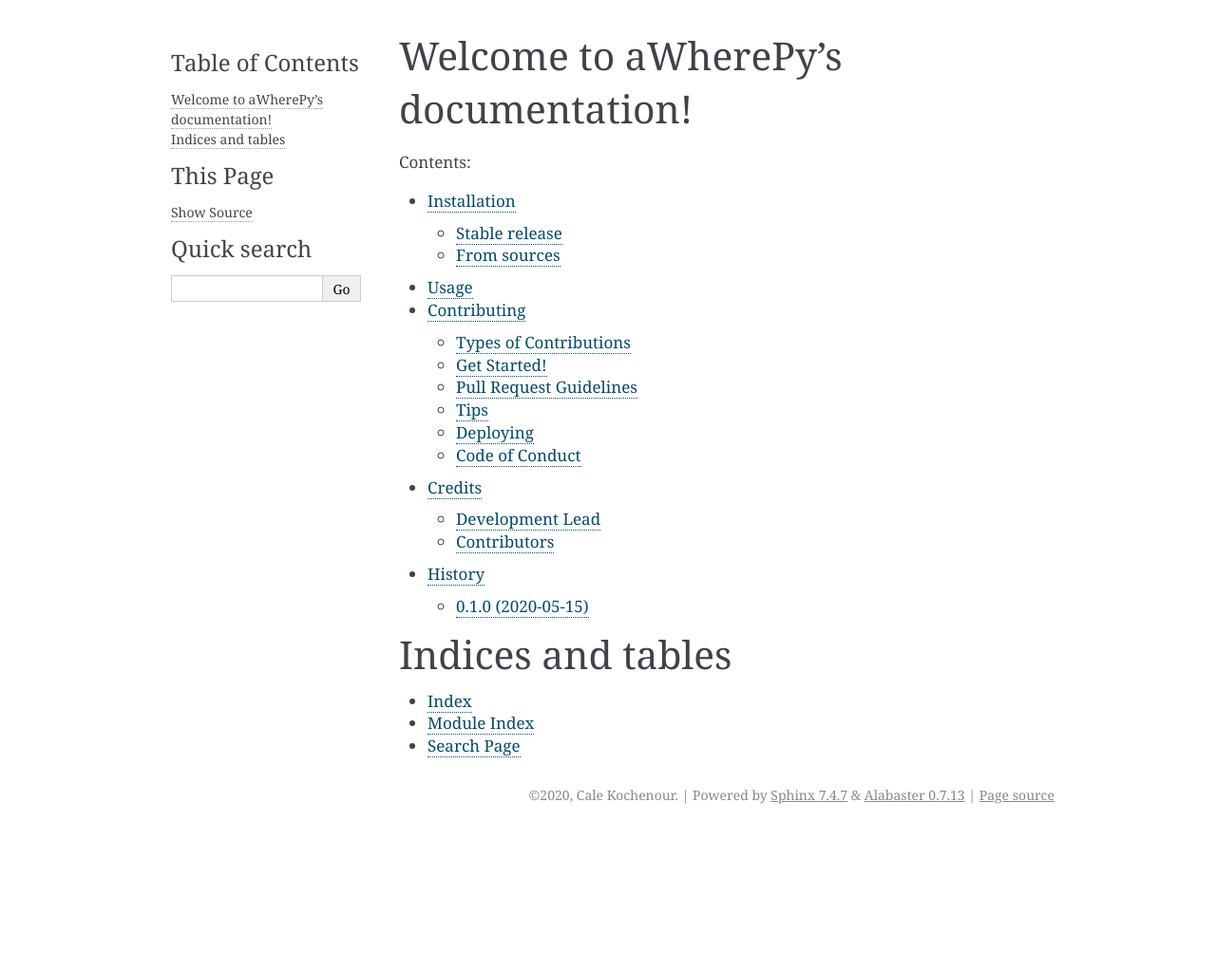
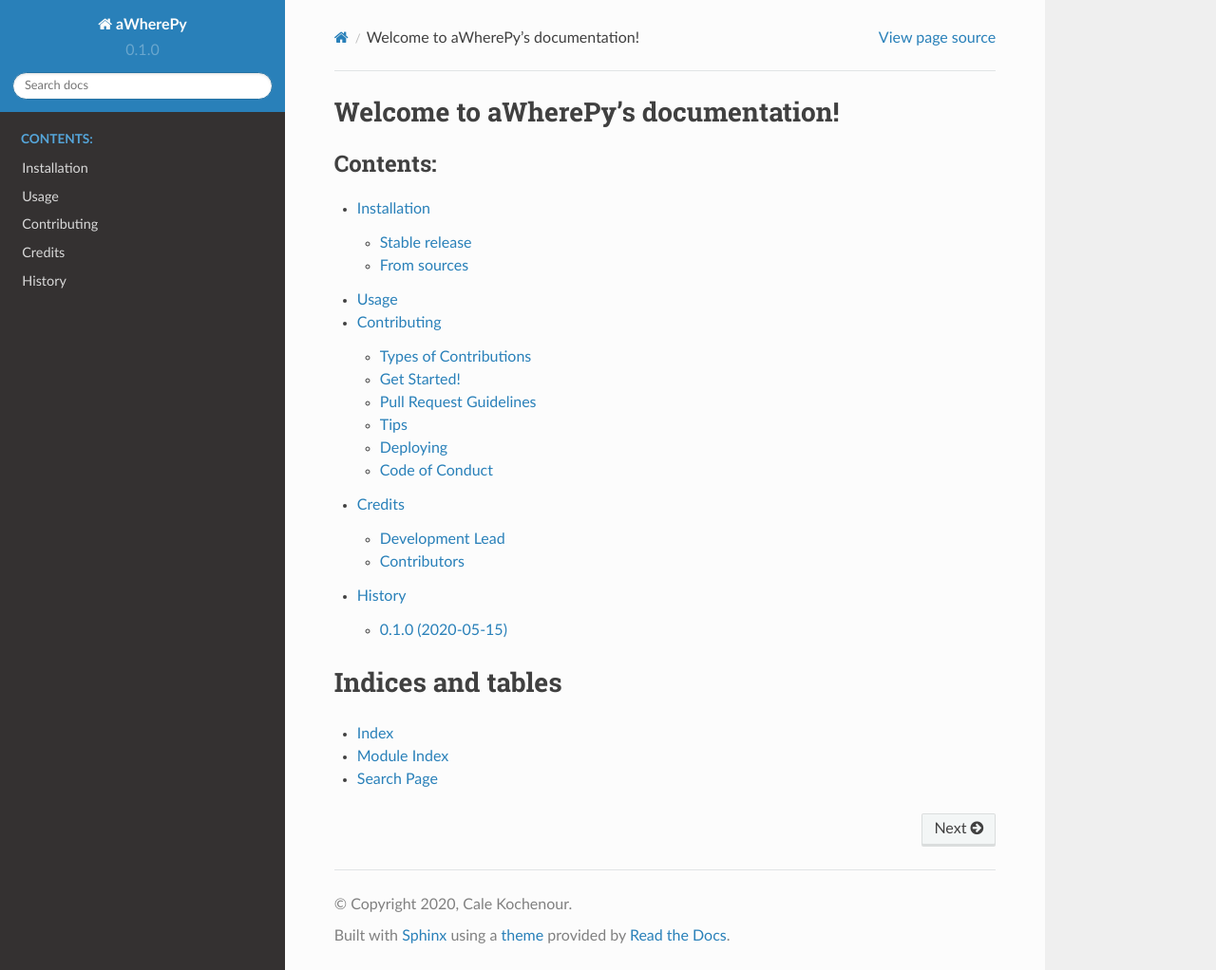
Before and after one commit to calekochenour/awherepy, a Sphinx documentation site: the page built from docs/index.rst, in a window 1280 px wide and 1022 px high. Shown: the whole window at 95% size. Built offline with Sphinx 7.4.7 and the Read the Docs theme 2.0.0, drawn with Linux system fonts in a browser that asks for light colours; pages that are not in the unit, such as notebooks, are missing from menus.

Commit message:
Add readthedocs theme

```diff
--- a/docs/conf.py
+++ b/docs/conf.py
@@ -83,7 +83,7 @@
 # The theme to use for HTML and HTML Help pages.  See the documentation for
 # a list of builtin themes.
 #
-html_theme = 'alabaster'
+html_theme = 'sphinx_rtd_theme'
 
 # Theme options are theme-specific and customize the look and feel of a
 # theme further.  For a list of options available for each theme, see the
```
Also changed, not shown: README.md (+1 -0 lines).
